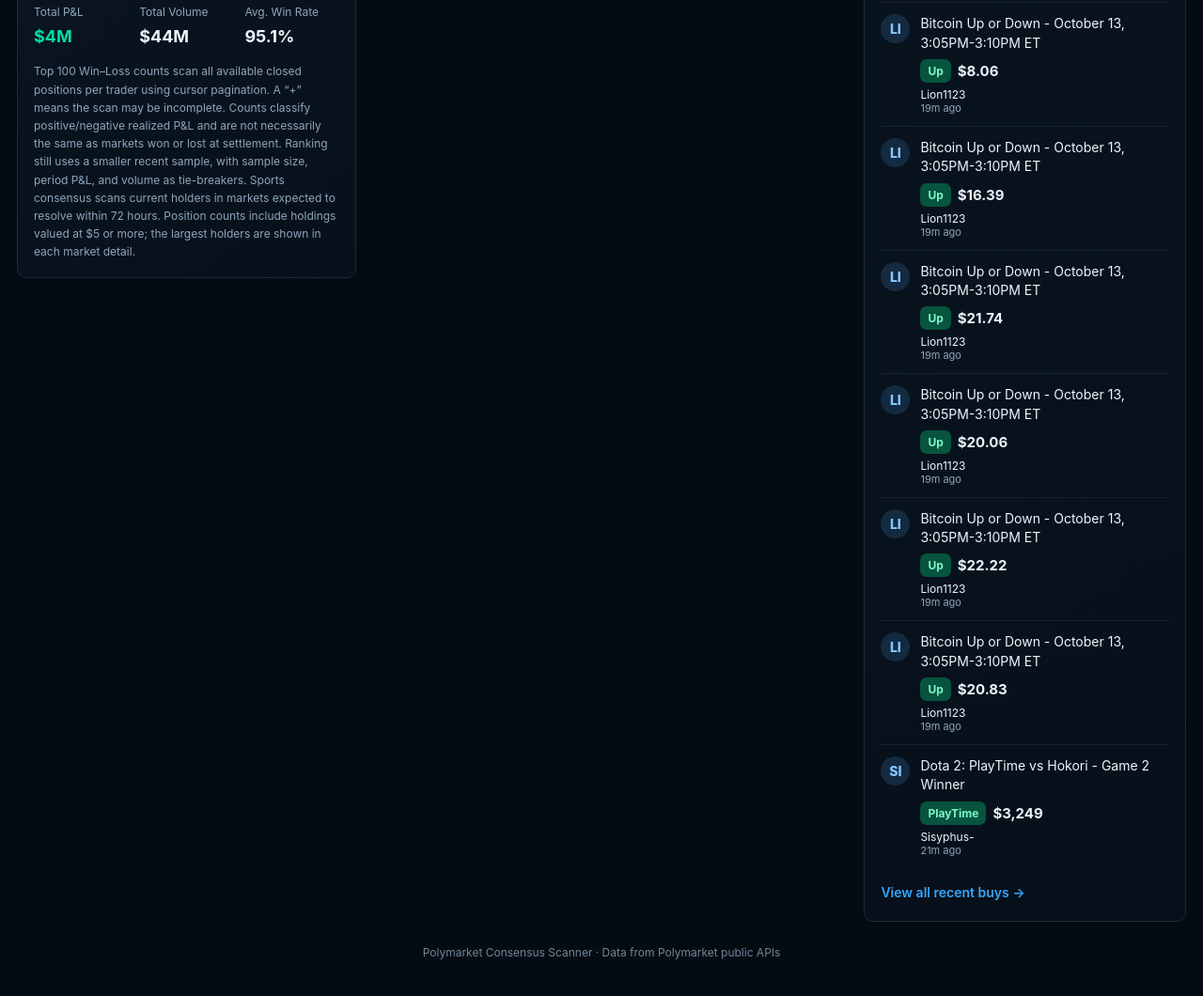
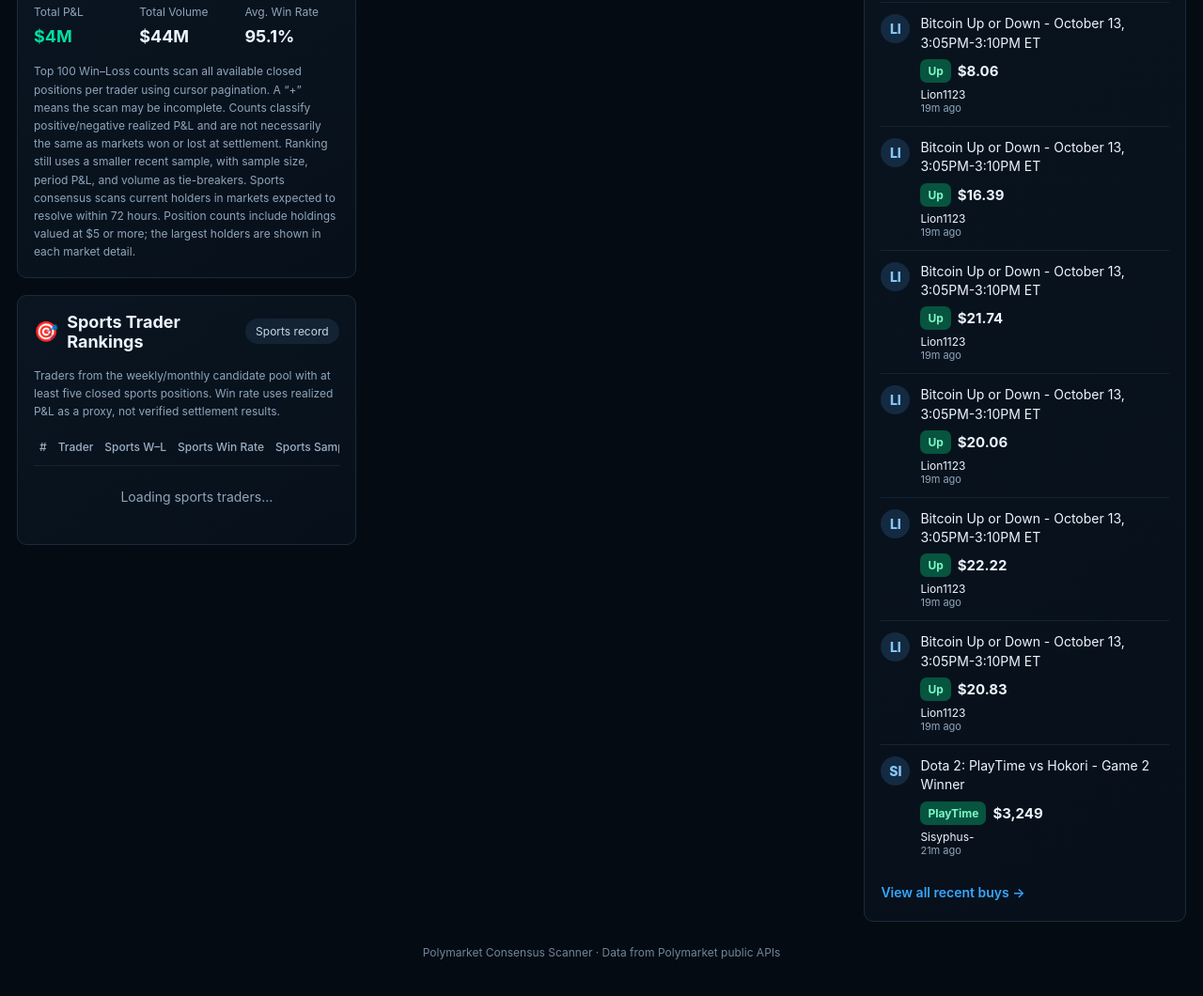
Before and after one commit to rowanmcbride77-cmyk/polymarket-top100, a website: page index.html in a window 1280 px wide. Shown: the part 899-1959 px from the top of the page at 94% size. Drawn offline with Linux system fonts and the light colour scheme.

Commit message:
Add sports-focused trader rankings panel

```diff
--- a/index.html
+++ b/index.html
@@ -163,6 +163,11 @@
         <div class="source-note">
           Top 100 Win–Loss counts scan all available closed positions per trader using cursor pagination. A “+” means the scan may be incomplete. Counts classify positive/negative realized P&amp;L and are not necessarily the same as markets won or lost at settlement. Ranking still uses a smaller recent sample, with sample size, period P&amp;L, and volume as tie-breakers. Sports consensus scans current holders in markets expected to resolve within 72 hours. Position counts include holdings valued at $5 or more; the largest holders are shown in each market detail.
         </div>
+      </section>
+      <section class="panel">
+        <div class="panel-heading"><div class="heading-left"><span class="heading-icon">🎯</span><h2>Sports Trader Rankings</h2></div><span class="pill">Sports record</span></div>
+        <div class="source-note" style="margin:0 0 12px">Traders from the weekly/monthly candidate pool with at least five closed sports positions. Win rate uses realized P&amp;L as a proxy, not verified settlement results.</div>
+        <div class="table-wrap"><table><thead><tr><th>#</th><th>Trader</th><th>Sports W–L</th><th>Sports Win Rate</th><th>Sports Sample</th></tr></thead><tbody id="sportsLeadersBody"><tr><td colspan="5" class="loading">Loading sports traders…</td></tr></tbody></table></div>
       </section>
     </div>
 
```
